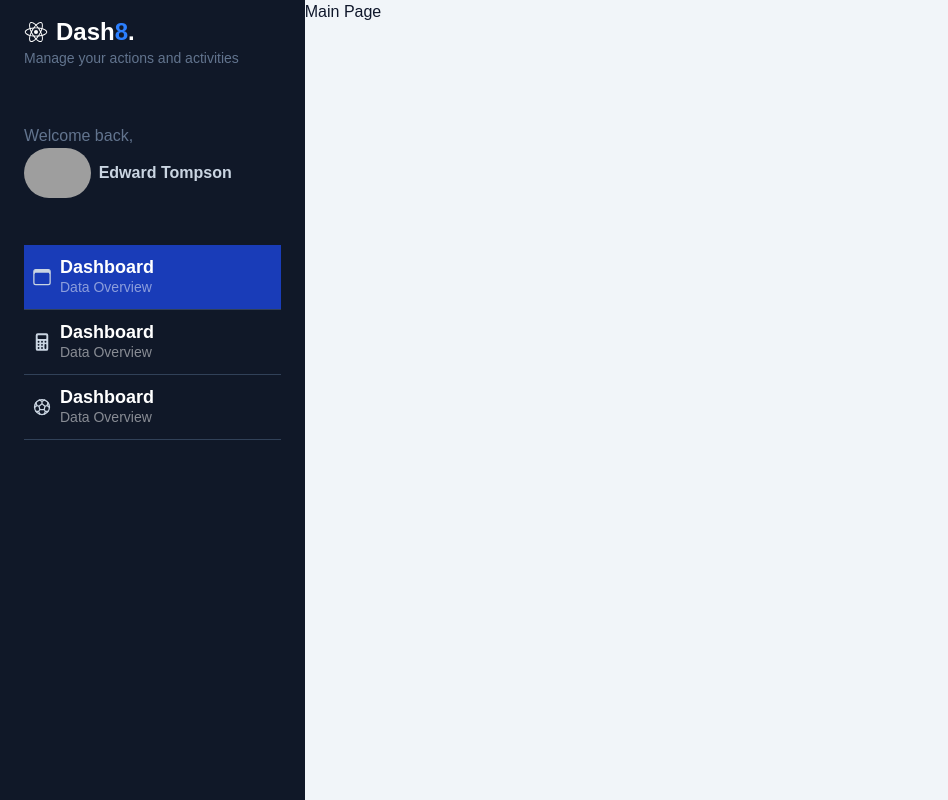
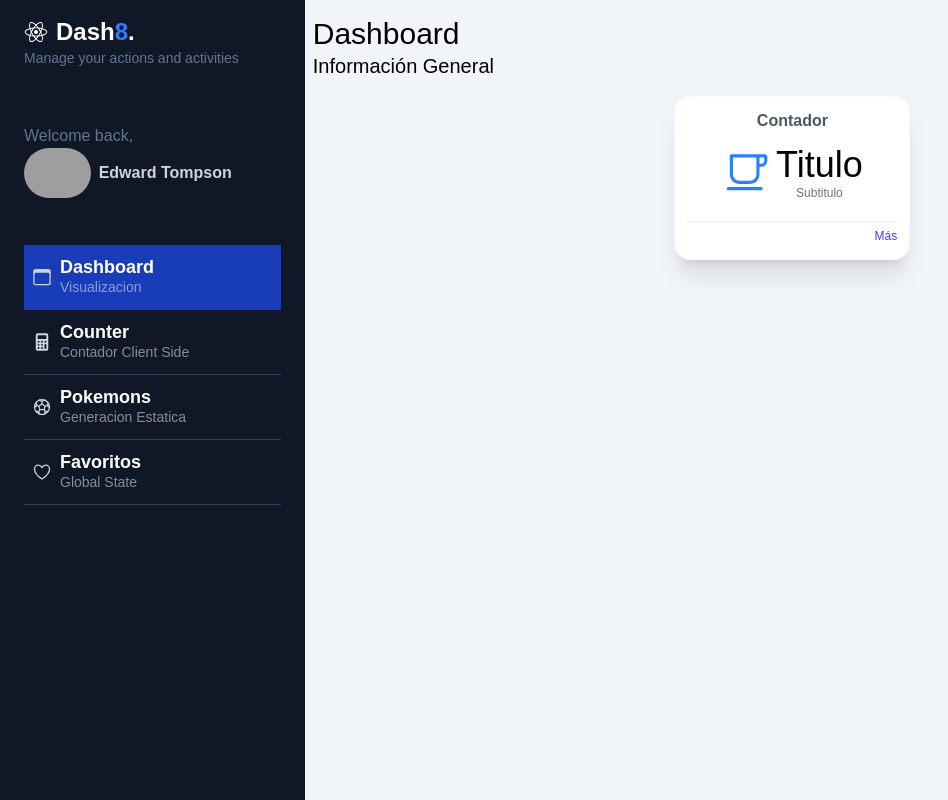
Before and after one commit to jespejo-run-dev/dashboard-nextJs, a Next.js app: page /dashboard/main in a window 1280 px wide. Shown: the whole page, without its empty margins (0-948 px from the left). Built offline with nearby package versions, Linux system fonts and the light colour scheme; grey boxes are pictures that could not be loaded.

Commit message:
SimpleWidget

```diff
--- /dev/null
+++ b/src/app/dashboard/favorites/page.tsx
@@ -0,0 +1,18 @@
+import { SimplePokemon, PokemonResponse, PokemonGrid } from "@/pokemons";
+
+
+export const metadata = {
+ title: 'Favoritos',
+ description: 'Pokemon collection',
+};
+
+
+export default async function PokemonPage() {
+
+    return (
+    <div className="flex flex-col">
+        <span className="text-5xl font-bold my-2">Pokemon Favoritos <small className="text-blue-500">Global State</small> </span>
+        <PokemonGrid pokemons={[]} />
+    </div>
+  );
+}
--- a/src/app/dashboard/main/page.tsx
+++ b/src/app/dashboard/main/page.tsx
@@ -1,8 +1,14 @@
+import { SimpleWidget } from "@/components";
 
 export default function MainPage() {
     return (
-        <div>
-            <h1>Main Page</h1>
+        <div className="text-black p-2">
+            <h1 className="mt-2 text-3xl">Dashboard</h1>
+            <span className="text-xl">Información General</span>
+
+            <div className="flex flex-wrap p-2 items-center justify-center">
+                <SimpleWidget />
+            </div>
         </div>
     )
 }
--- a/src/app/dashboard/pokemons/page.tsx
+++ b/src/app/dashboard/pokemons/page.tsx
@@ -28,7 +28,7 @@
 
     return (
     <div className="flex flex-col">
-        <span className="text-5xl font-bold my-2">Listado de Pokemon small <small>estatico</small> </span>
+        <span className="text-5xl font-bold my-2">Listado de Pokemon small <small className="text-blue-500">estatico</small> </span>
         <PokemonGrid pokemons={pokemons} />
     </div>
   );
--- a/src/components/Sidebar.tsx
+++ b/src/components/Sidebar.tsx
@@ -1,5 +1,5 @@
 import React from 'react'
-import { IoBrowsersOutline, IoCalculator, IoFootballOutline, IoLogoReact } from 'react-icons/io5'
+import { IoBrowsersOutline, IoCalculator, IoFootballOutline, IoHeartOutline, IoLogoReact } from 'react-icons/io5'
 import { SidebarMenuItem } from './SidebarMenuItem'
 import Image from 'next/image'
 
@@ -21,6 +21,12 @@
         icon: <IoFootballOutline size={20} />,
         title: 'Pokemons',
         subTitle: 'Generacion Estatica'
+    },
+    {
+        path: '/dashboard/favorites',
+        icon: <IoHeartOutline size={20} />,
+        title: 'Favoritos',
+        subTitle: 'Global State'
     }
 ]
 
--- a/src/components/SidebarMenuItem.tsx
+++ b/src/components/SidebarMenuItem.tsx
@@ -11,7 +11,7 @@
     title: string;
     subTitle: string;
 }
-export const SidebarMenuItem = ({path, icon}: Props) => {
+export const SidebarMenuItem = ({path, icon, title, subTitle}: Props) => {
 
   const currentPath = usePathname();
 
@@ -25,8 +25,8 @@
 
         </div>
         <div className="flex flex-col">
-            <span className="text-lg font-bold leading-5 text-white">Dashboard</span>
-            <span className="text-sm text-white/50 hidden md:block">Data Overview</span>
+            <span className="text-lg font-bold leading-5 text-white">{title}</span>
+            <span className="text-sm text-white/50 hidden md:block">{subTitle}</span>
         </div>
     </Link>
   )
--- /dev/null
+++ b/src/components/SimpleWidget.tsx
@@ -0,0 +1,30 @@
+import { IoCafeOutline } from "react-icons/io5"
+
+export const SimpleWidget = () => {
+  return (
+    <div className="bg-white shadow-xl p-3 sm:min-w-[25%] min-w-full  rounded-2xl border-1 border-gray-50 mx-2 my-2">
+      <div className="flex flex-col">
+        <div>
+          <h2 className="font-bold text-gray-600 text-center">Contador</h2>
+        </div>
+        <div className="my-3">
+          <div className="flex flex-row items-center justify-center space-x-1 ">
+            <div id="icon">
+              {/* Icono irá aquí */}
+              <IoCafeOutline size={50} className="text-blue-500" />
+            </div>
+            <div id="temp" className="text-center">
+              <h4 className="text-4xl">Titulo</h4>
+              <p className="text-xs text-gray-500">Subtitulo</p>
+            </div>
+          </div>
+        </div>
+
+        <div className="w-full place-items-end text-right border-t-2 border-gray-100 mt-2">
+            <a href="#" className="text-indigo-600 text-xs font-medium">Más</a>
+        </div>
+
+      </div>
+    </div>
+  )
+}
--- a/src/components/index.ts
+++ b/src/components/index.ts
@@ -1,3 +1,6 @@
 
 
 export {Sidebar} from './Sidebar'
+export {SidebarMenuItem} from './SidebarMenuItem'
+
+export {SimpleWidget} from './SimpleWidget'
```
